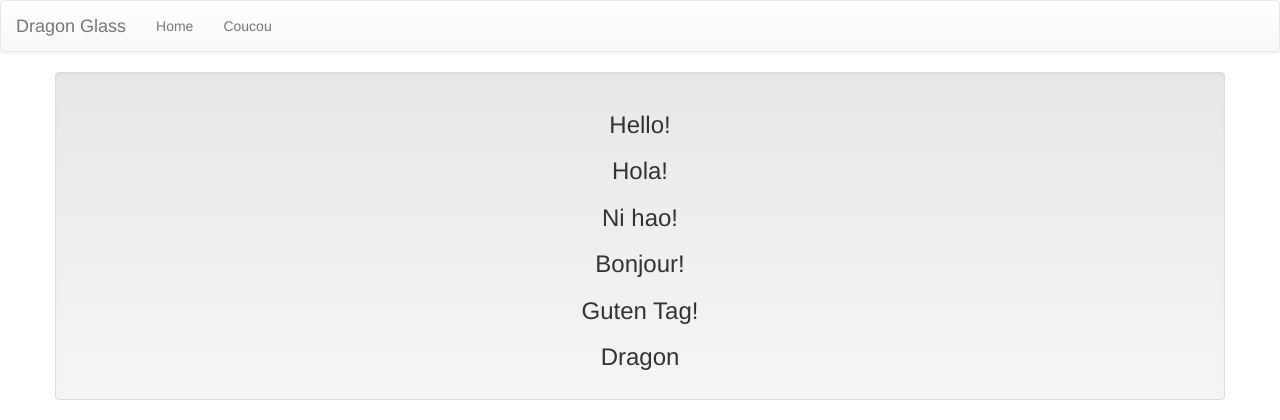
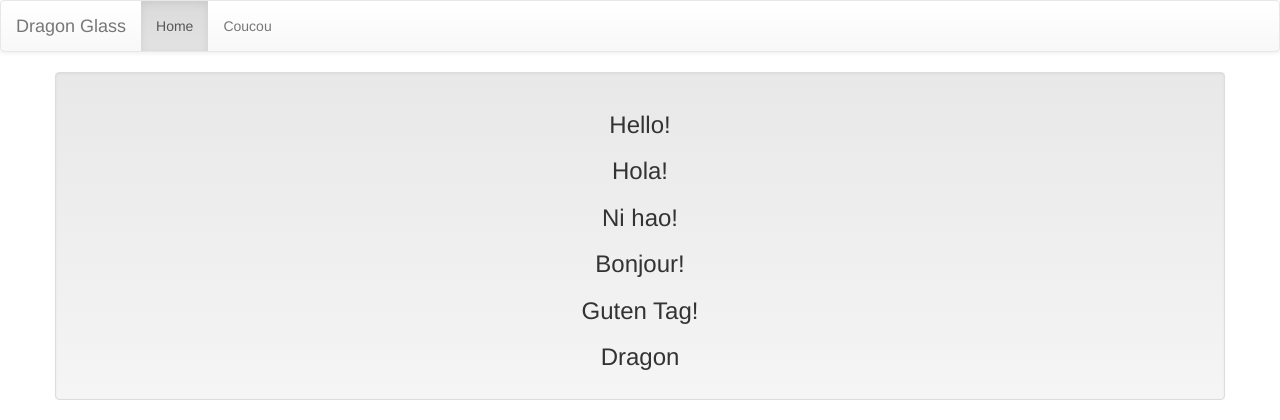
Before and after one commit to Yanze/first_flask, a Flask app: page / in a window 1280 px wide. Shown: the top 420 px of the page. Run offline with Flask 2, Linux system fonts and the light colour scheme; some libraries are stand-ins or nearby versions.

Commit message:
added block code and if else condition inside of base.html for active page

```diff
--- a/first_flask/templates/base.html
+++ b/first_flask/templates/base.html
@@ -25,8 +25,8 @@
     <!-- Collect the nav links, forms, and other content for toggling -->
     <div class="collapse navbar-collapse" id="bs-example-navbar-collapse-1">
       <ul class="nav navbar-nav">
-        <li><a href="/">Home <span class="sr-only">(current)</span></a></li>
-        <li><a href="/coucou">Coucou</a></li>
+        <li {% if active_page=='index' %}class="active"{% endif %}><a  href="/">Home</a></li>
+        <li {% if active_page == 'coucou'%} class="active"{% endif%}><a href="/coucou">Coucou</a></li>
       </ul>
 
     </div><!-- /.navbar-collapse -->
--- a/first_flask/templates/coucou.html
+++ b/first_flask/templates/coucou.html
@@ -1,4 +1,5 @@
 {% extends 'base.html' %}
+{% set active_page='coucou' %}
 {% block main_content %}
 
 <h3>Coucou tout le monde !</h3>
--- a/first_flask/templates/index.html
+++ b/first_flask/templates/index.html
@@ -1,6 +1,6 @@
 {% extends 'base.html' %}
+{% set active_page='index' %}
 {% block main_content %}
-
 <div class="container well text-center">
 <h3>Hello!</h3>
 <h3>Hola!</h3>
@@ -9,5 +9,4 @@
 <h3>Guten Tag!</h3>
 <h3>{{ title }}</h3>
 </div>
-
 {% endblock %}
```
